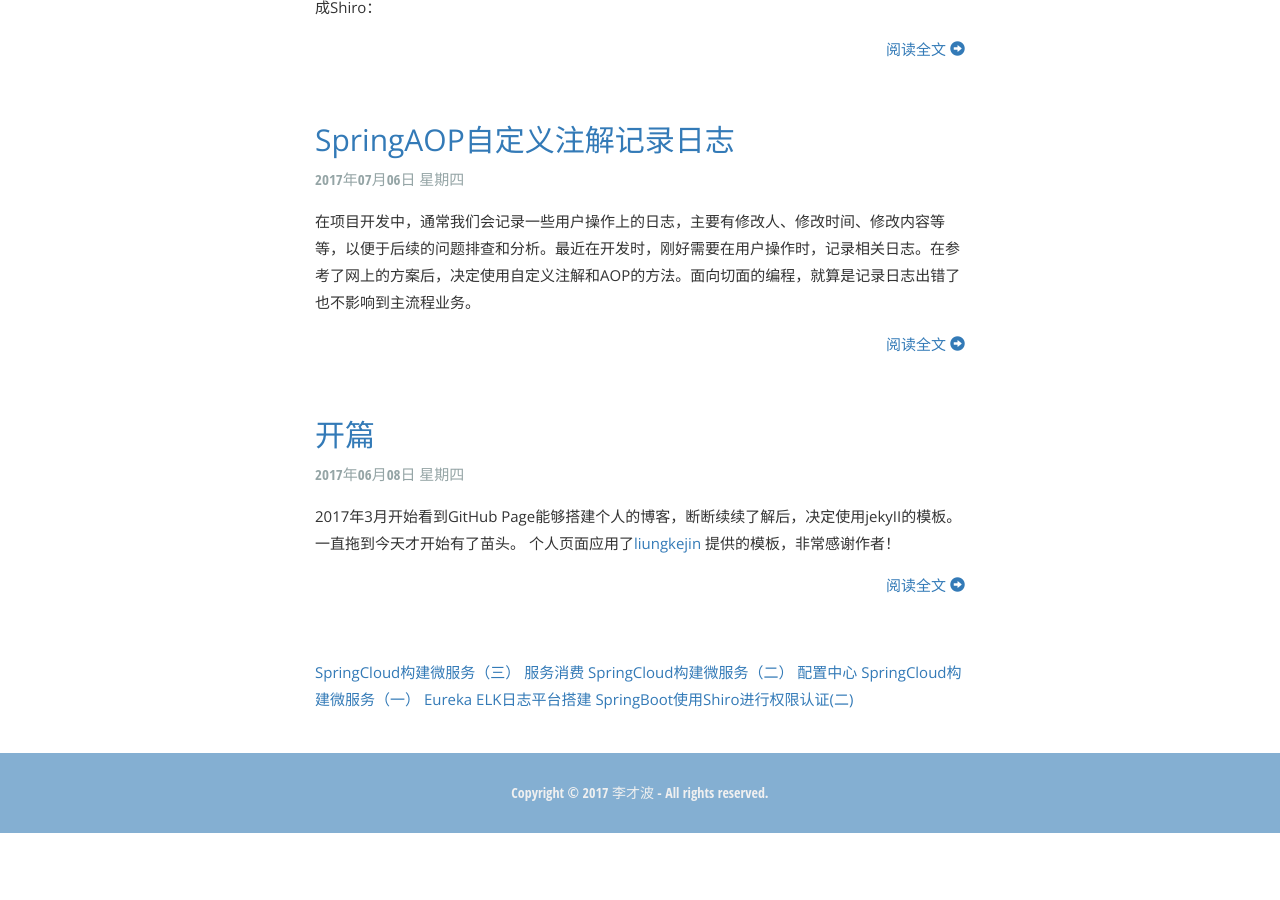
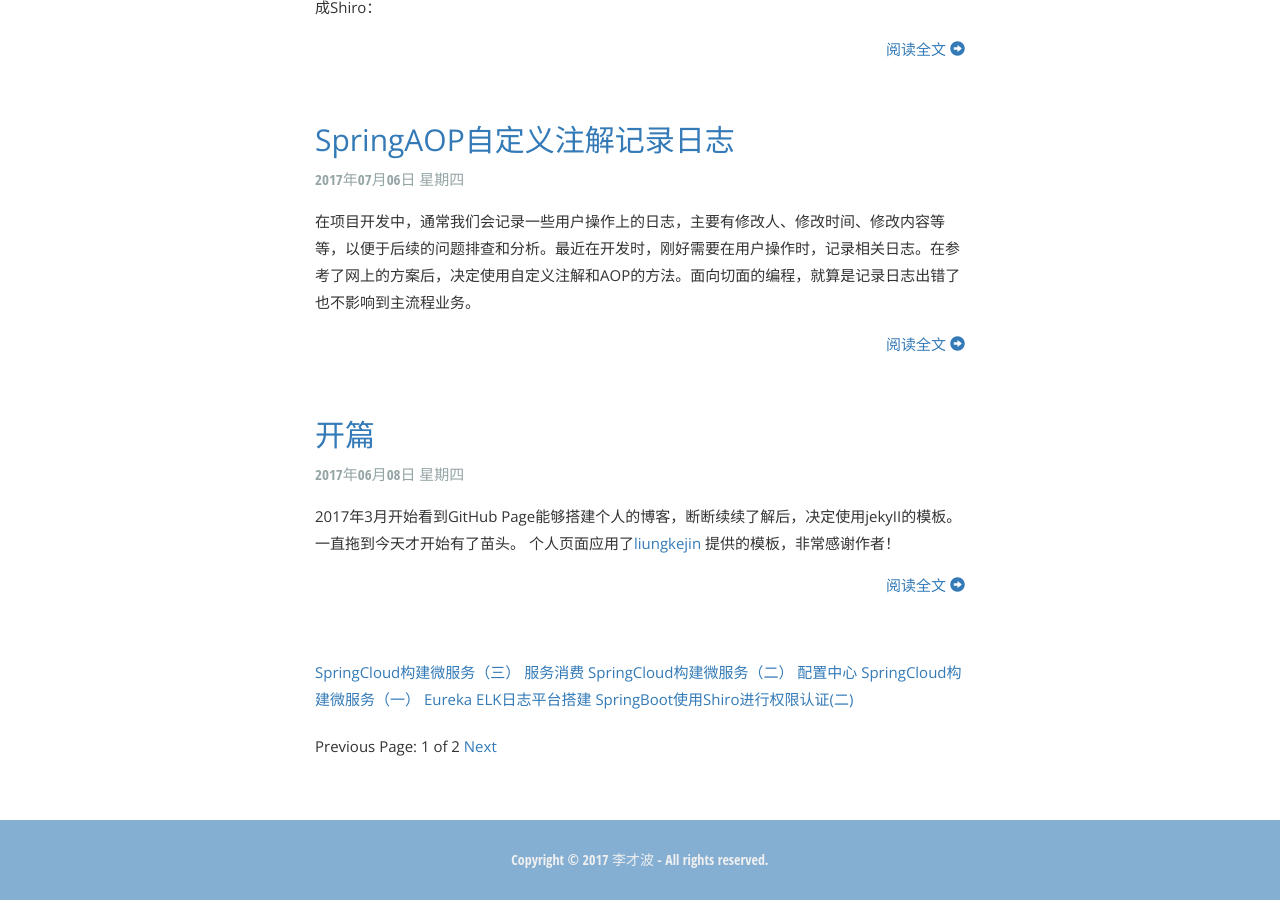
Before and after one commit to lcbbcl/licaibo.github.io, a Jekyll site: the page built from index.html, in a window 1280 px wide and 900 px high, scrolled down 2337 px. Built offline with Jekyll 4.4.1, drawn with Linux system fonts in a browser that asks for light colours; the list of posts is cut into pages by our own code; before the commit the page ends 3170 px from its top, so only the background shows below that.

Commit message:
增加分页配置

```diff
--- a/index.html
+++ b/index.html
@@ -27,3 +27,18 @@
 {% for post in paginator.posts %}
     <a href="{{ post.url }}">{{ post.title }}</a>
 {% endfor %}
+
+<!-- 分页链接 -->
+<div class="pagination">
+    {% if paginator.previous_page %}
+    <a href="/page{{ paginator.previous_page }}" class="previous">Previous</a>
+    {% else %}
+    <span class="previous">Previous</span>
+    {% endif %}
+    <span class="page_number ">Page: {{ paginator.page }} of {{ paginator.total_pages }}</span>
+    {% if paginator.next_page %}
+    <a href="/page{{ paginator.next_page }}" class="next">Next</a>
+    {% else %}
+    <span class="next ">Next</span>
+    {% endif %}
+</div>
```
